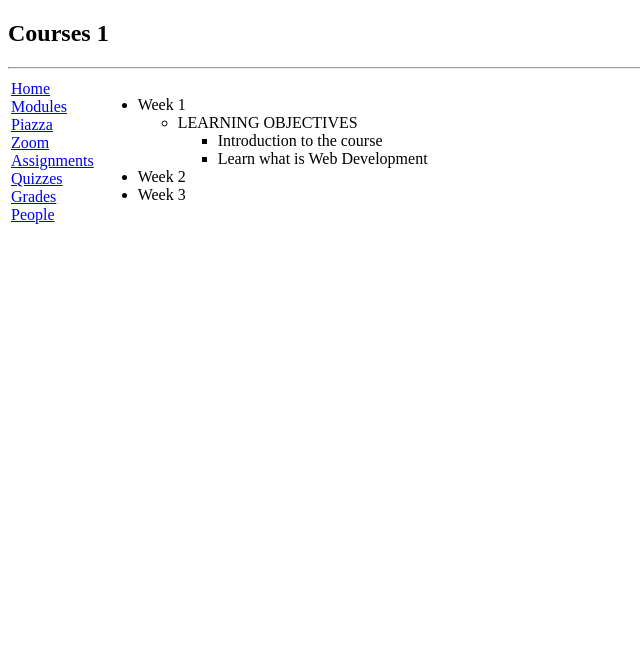
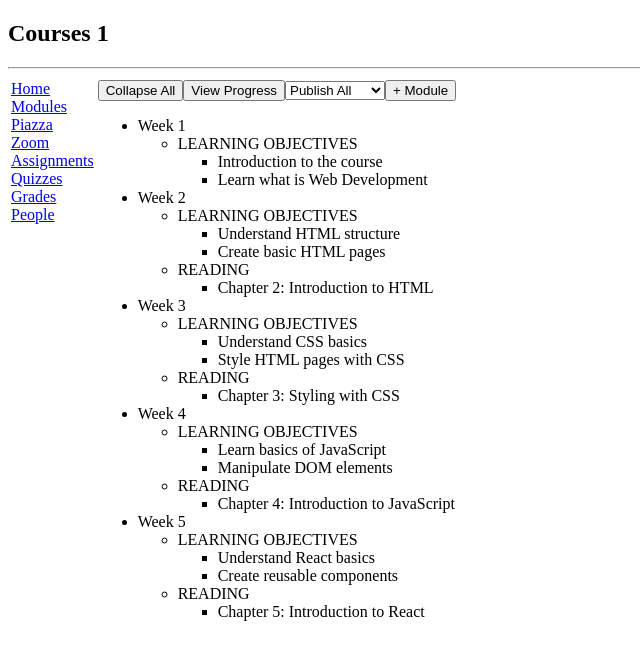
Before and after one commit to jayaditya034/kambaz-next-js, a Next.js app: page /Courses/1/Modules in a window 1280 px wide. Shown: the top 660 px of the page, without its empty margins (0-640 px from the left). Built offline with nearby package versions, Linux system fonts and the light colour scheme.

Commit message:
Third commit

```diff
--- a/app/(Kambaz)/Courses/[cid]/Modules/page.tsx
+++ b/app/(Kambaz)/Courses/[cid]/Modules/page.tsx
@@ -1,7 +1,17 @@
 export default function Modules() {
   return (
+
     <div>
-      {/* Implement Collapse All button, View Progress button, etc. */}
+        <button>Collapse All</button>
+        <button>View Progress</button>
+
+      <select>
+        <option>Publish All</option>
+        <option>Unpublish All</option>
+      </select>
+
+      <button>+ Module</button>
+
       <ul id="wd-modules">
         <li className="wd-module">
           <div className="wd-title">Week 1</div>
@@ -17,10 +27,78 @@ export default function Modules() {
         </li>
         <li className="wd-module">
           <div className="wd-title">Week 2</div>
+          <ul className="wd-lessons">
+      <li className="wd-lesson">
+        <span className="wd-title">LEARNING OBJECTIVES</span>
+        <ul className="wd-content">
+          <li className="wd-content-item">Understand HTML structure</li>
+          <li className="wd-content-item">Create basic HTML pages</li>
+        </ul>
+      </li>
+      <li className="wd-lesson">
+        <span className="wd-title">READING</span>
+        <ul className="wd-content">
+          <li className="wd-content-item">Chapter 2: Introduction to HTML</li>
+        </ul>
+      </li>
+    </ul>
         </li>
         <li className="wd-module">
           <div className="wd-title">Week 3</div>
+          <ul className="wd-lessons">
+      <li className="wd-lesson">
+        <span className="wd-title">LEARNING OBJECTIVES</span>
+        <ul className="wd-content">
+          <li className="wd-content-item">Understand CSS basics</li>
+          <li className="wd-content-item">Style HTML pages with CSS</li>
+        </ul>
+      </li>
+      <li className="wd-lesson">
+        <span className="wd-title">READING</span>
+        <ul className="wd-content">
+          <li className="wd-content-item">Chapter 3: Styling with CSS</li>
+        </ul>
+      </li>
+    </ul>
         </li>
+
+        <li className="wd-module">
+    <div className="wd-title">Week 4</div>
+    <ul className="wd-lessons">
+      <li className="wd-lesson">
+        <span className="wd-title">LEARNING OBJECTIVES</span>
+        <ul className="wd-content">
+          <li className="wd-content-item">Learn basics of JavaScript</li>
+          <li className="wd-content-item">Manipulate DOM elements</li>
+        </ul>
+      </li>
+      <li className="wd-lesson">
+        <span className="wd-title">READING</span>
+        <ul className="wd-content">
+          <li className="wd-content-item">Chapter 4: Introduction to JavaScript</li>
+        </ul>
+      </li>
+    </ul>
+  </li>
+
+    <li className="wd-module">
+    <div className="wd-title">Week 5</div>
+    <ul className="wd-lessons">
+      <li className="wd-lesson">
+        <span className="wd-title">LEARNING OBJECTIVES</span>
+        <ul className="wd-content">
+          <li className="wd-content-item">Understand React basics</li>
+          <li className="wd-content-item">Create reusable components</li>
+        </ul>
+      </li>
+      <li className="wd-lesson">
+        <span className="wd-title">READING</span>
+        <ul className="wd-content">
+          <li className="wd-content-item">Chapter 5: Introduction to React</li>
+        </ul>
+      </li>
+    </ul>
+  </li>
       </ul>
     </div>
 );}
```
